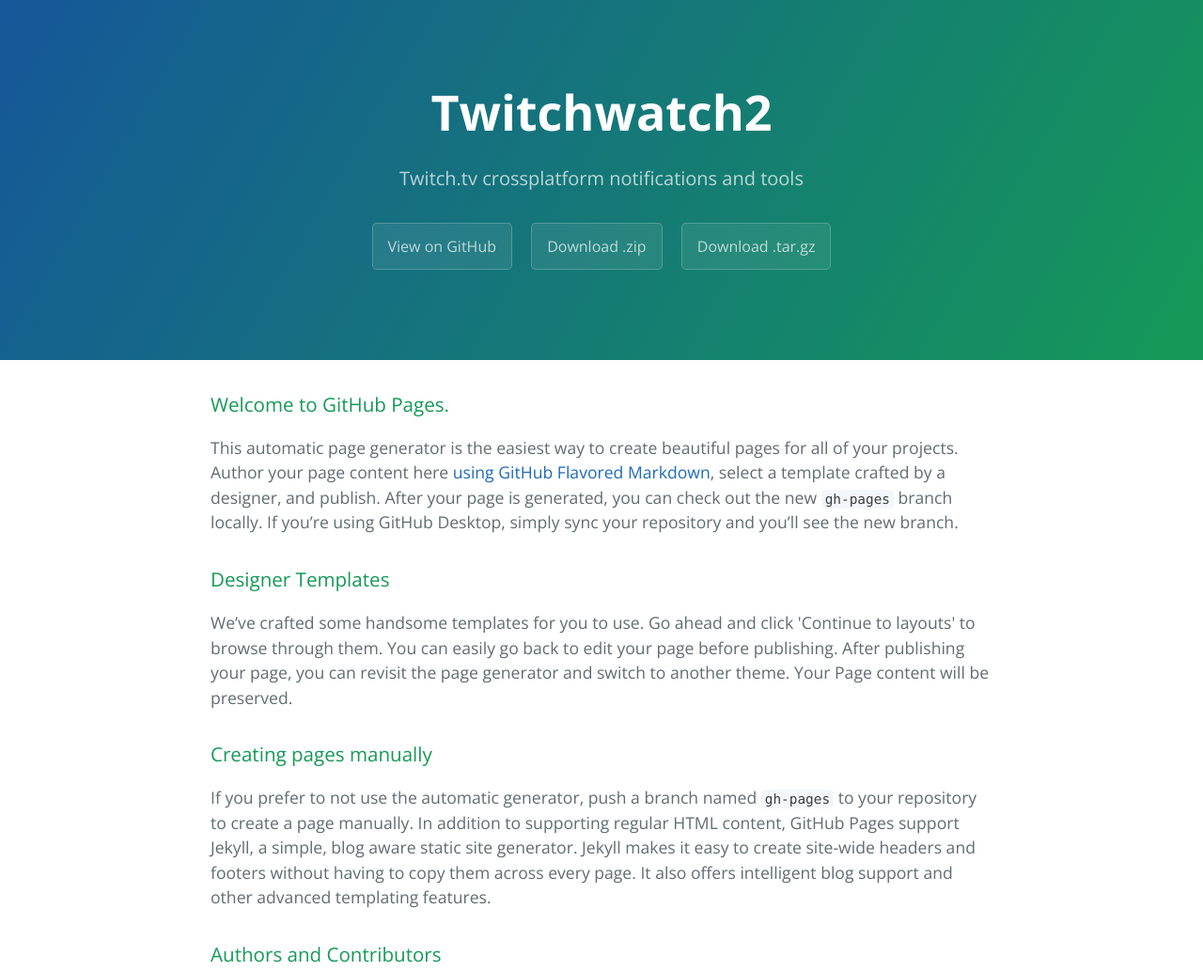
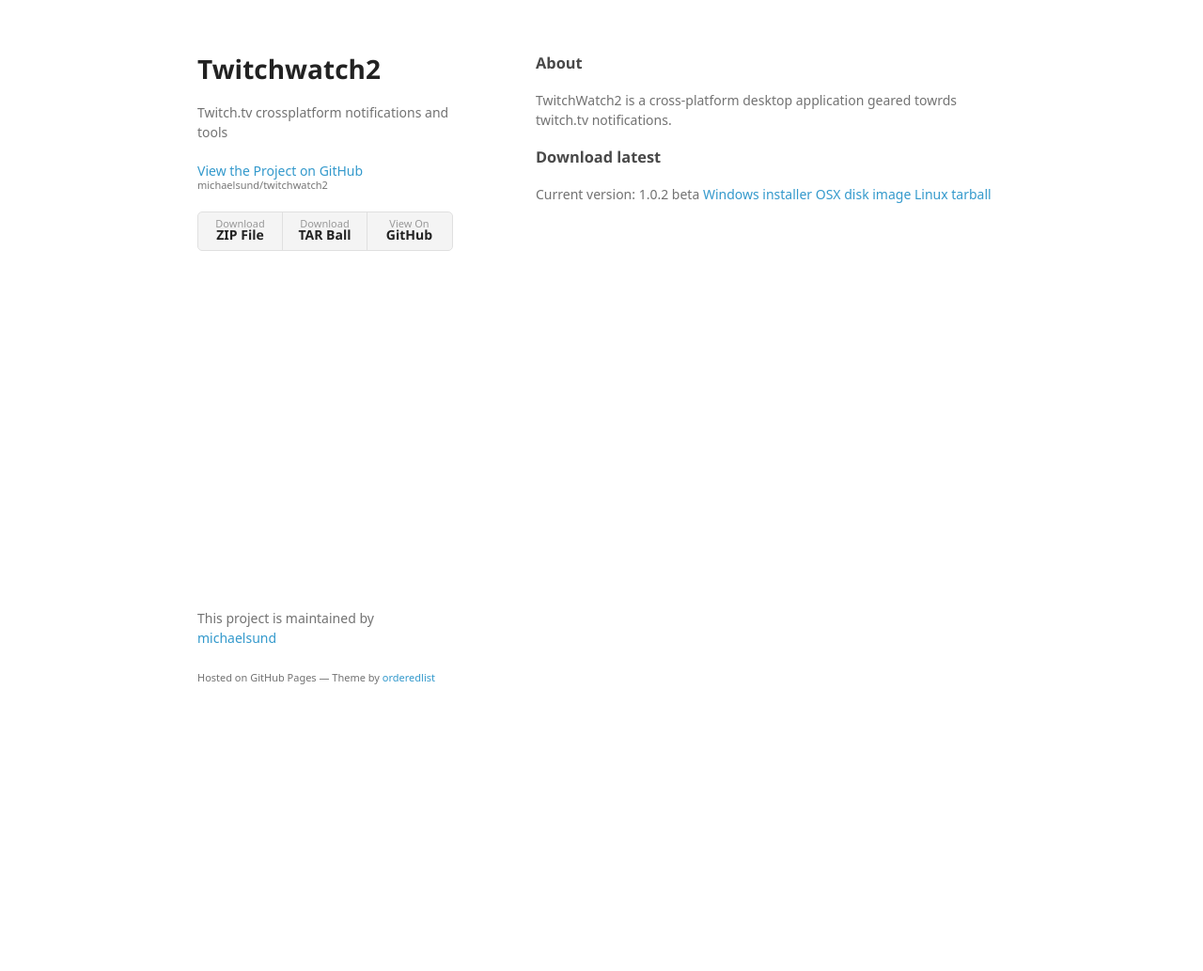
Before and after one commit to michaelsund/twitchwatch2, a plain HTML site: page index.html in a window 1280 px wide. Shown: the top 1033 px of the page at 94% size. After the commit the page ends 800 px from the top, so only its background shows below. Drawn offline with nearby package versions, Linux system fonts and the light colour scheme; a web font is replaced by a local one.

```diff
--- a/index.html
+++ b/index.html
@@ -1,57 +1,52 @@
-<!DOCTYPE html>
-<html lang="en-us">
+<!doctype html>
+<html>
   <head>
-    <meta charset="UTF-8">
+    <meta charset="utf-8">
+    <meta http-equiv="X-UA-Compatible" content="chrome=1">
     <title>Twitchwatch2 by michaelsund</title>
-    <meta name="viewport" content="width=device-width, initial-scale=1">
-    <link rel="stylesheet" type="text/css" href="stylesheets/normalize.css" media="screen">
-    <link href='https://fonts.googleapis.com/css?family=Open+Sans:400,700' rel='stylesheet' type='text/css'>
-    <link rel="stylesheet" type="text/css" href="stylesheets/stylesheet.css" media="screen">
-    <link rel="stylesheet" type="text/css" href="stylesheets/github-light.css" media="screen">
+
+    <link rel="stylesheet" href="stylesheets/styles.css">
+    <link rel="stylesheet" href="stylesheets/github-light.css">
+    <meta name="viewport" content="width=device-width">
+    <!--[if lt IE 9]>
+    <script src="//html5shiv.googlecode.com/svn/trunk/html5.js"></script>
+    <![endif]-->
   </head>
   <body>
-    <section class="page-header">
-      <h1 class="project-name">Twitchwatch2</h1>
-      <h2 class="project-tagline">Twitch.tv crossplatform notifications and tools</h2>
-      <a href="https://github.com/michaelsund/twitchwatch2" class="btn">View on GitHub</a>
-      <a href="https://github.com/michaelsund/twitchwatch2/zipball/master" class="btn">Download .zip</a>
-      <a href="https://github.com/michaelsund/twitchwatch2/tarball/master" class="btn">Download .tar.gz</a>
-    </section>
+    <div class="wrapper">
+      <header>
+        <h1>Twitchwatch2</h1>
+        <p>Twitch.tv crossplatform notifications and tools</p>
 
-    <section class="main-content">
-      <h3>
-<a id="welcome-to-github-pages" class="anchor" href="#welcome-to-github-pages" aria-hidden="true"><span aria-hidden="true" class="octicon octicon-link"></span></a>Welcome to GitHub Pages.</h3>
+        <p class="view"><a href="https://github.com/michaelsund/twitchwatch2">View the Project on GitHub <small>michaelsund/twitchwatch2</small></a></p>
 
-<p>This automatic page generator is the easiest way to create beautiful pages for all of your projects. Author your page content here <a href="https://guides.github.com/features/mastering-markdown/">using GitHub Flavored Markdown</a>, select a template crafted by a designer, and publish. After your page is generated, you can check out the new <code>gh-pages</code> branch locally. If you’re using GitHub Desktop, simply sync your repository and you’ll see the new branch.</p>
+
+        <ul>
+          <li><a href="https://github.com/michaelsund/twitchwatch2/zipball/master">Download <strong>ZIP File</strong></a></li>
+          <li><a href="https://github.com/michaelsund/twitchwatch2/tarball/master">Download <strong>TAR Ball</strong></a></li>
+          <li><a href="https://github.com/michaelsund/twitchwatch2">View On <strong>GitHub</strong></a></li>
+        </ul>
+      </header>
+      <section>
+        <h3>
+<a id="about" class="anchor" href="#about" aria-hidden="true"><span aria-hidden="true" class="octicon octicon-link"></span></a>About</h3>
+
+<p>TwitchWatch2 is a cross-platform desktop application geared towrds twitch.tv notifications.</p>
 
 <h3>
-<a id="designer-templates" class="anchor" href="#designer-templates" aria-hidden="true"><span aria-hidden="true" class="octicon octicon-link"></span></a>Designer Templates</h3>
+<a id="download-latest" class="anchor" href="#download-latest" aria-hidden="true"><span aria-hidden="true" class="octicon octicon-link"></span></a>Download latest</h3>
 
-<p>We’ve crafted some handsome templates for you to use. Go ahead and click 'Continue to layouts' to browse through them. You can easily go back to edit your page before publishing. After publishing your page, you can revisit the page generator and switch to another theme. Your Page content will be preserved.</p>
-
-<h3>
-<a id="creating-pages-manually" class="anchor" href="#creating-pages-manually" aria-hidden="true"><span aria-hidden="true" class="octicon octicon-link"></span></a>Creating pages manually</h3>
-
-<p>If you prefer to not use the automatic generator, push a branch named <code>gh-pages</code> to your repository to create a page manually. In addition to supporting regular HTML content, GitHub Pages support Jekyll, a simple, blog aware static site generator. Jekyll makes it easy to create site-wide headers and footers without having to copy them across every page. It also offers intelligent blog support and other advanced templating features.</p>
-
-<h3>
-<a id="authors-and-contributors" class="anchor" href="#authors-and-contributors" aria-hidden="true"><span aria-hidden="true" class="octicon octicon-link"></span></a>Authors and Contributors</h3>
-
-<p>You can <a href="https://help.github.com/articles/basic-writing-and-formatting-syntax/#mentioning-users-and-teams" class="user-mention">@mention</a> a GitHub username to generate a link to their profile. The resulting <code>&lt;a&gt;</code> element will link to the contributor’s GitHub Profile. For example: In 2007, Chris Wanstrath (<a href="https://github.com/defunkt" class="user-mention">@defunkt</a>), PJ Hyett (<a href="https://github.com/pjhyett" class="user-mention">@pjhyett</a>), and Tom Preston-Werner (<a href="https://github.com/mojombo" class="user-mention">@mojombo</a>) founded GitHub.</p>
-
-<h3>
-<a id="support-or-contact" class="anchor" href="#support-or-contact" aria-hidden="true"><span aria-hidden="true" class="octicon octicon-link"></span></a>Support or Contact</h3>
-
-<p>Having trouble with Pages? Check out our <a href="https://help.github.com/pages">documentation</a> or <a href="https://github.com/contact">contact support</a> and we’ll help you sort it out.</p>
-
-      <footer class="site-footer">
-        <span class="site-footer-owner"><a href="https://github.com/michaelsund/twitchwatch2">Twitchwatch2</a> is maintained by <a href="https://github.com/michaelsund">michaelsund</a>.</span>
-
-        <span class="site-footer-credits">This page was generated by <a href="https://pages.github.com">GitHub Pages</a> using the <a href="https://github.com/jasonlong/cayman-theme">Cayman theme</a> by <a href="https://twitter.com/jasonlong">Jason Long</a>.</span>
+<p>Current version: 1.0.2 beta
+<a href="https://files.osund.com/TwitchWatch2/1.0.2%20beta/1.0.2%20win/TwitchWatch2-1.0.2-win-x64.exe">Windows installer</a>
+<a href="https://files.osund.com/TwitchWatch2/1.0.2%20beta/1.0.2%20win/TwitchWatch2-1.0.2-installer.dmg.bz2">OSX disk image</a>
+<a href="https://files.osund.com/TwitchWatch2/1.0.2%20beta/1.0.2%20win/TwitchWatch2-1.0.2-linux-x64.tar.gz">Linux tarball</a></p>
+      </section>
+      <footer>
+        <p>This project is maintained by <a href="https://github.com/michaelsund">michaelsund</a></p>
+        <p><small>Hosted on GitHub Pages &mdash; Theme by <a href="https://github.com/orderedlist">orderedlist</a></small></p>
       </footer>
-
-    </section>
-
+    </div>
+    <script src="javascripts/scale.fix.js"></script>
 
   </body>
 </html>
--- /dev/null
+++ b/stylesheets/styles.css
@@ -0,0 +1,324 @@
+@font-face {
+  font-family: 'Noto Sans';
+  font-weight: 400;
+  font-style: normal;
+  src: url('../fonts/Noto-Sans-regular/Noto-Sans-regular.eot');
+  src: url('../fonts/Noto-Sans-regular/Noto-Sans-regular.eot?#iefix') format('embedded-opentype'),
+       local('Noto Sans'),
+       local('Noto-Sans-regular'),
+       url('../fonts/Noto-Sans-regular/Noto-Sans-regular.woff2') format('woff2'),
+       url('../fonts/Noto-Sans-regular/Noto-Sans-regular.woff') format('woff'),
+       url('../fonts/Noto-Sans-regular/Noto-Sans-regular.ttf') format('truetype'),
+       url('../fonts/Noto-Sans-regular/Noto-Sans-regular.svg#NotoSans') format('svg');
+}
+
+@font-face {
+  font-family: 'Noto Sans';
+  font-weight: 700;
+  font-style: normal;
+  src: url('../fonts/Noto-Sans-700/Noto-Sans-700.eot');
+  src: url('../fonts/Noto-Sans-700/Noto-Sans-700.eot?#iefix') format('embedded-opentype'),
+       local('Noto Sans Bold'),
+       local('Noto-Sans-700'),
+       url('../fonts/Noto-Sans-700/Noto-Sans-700.woff2') format('woff2'),
+       url('../fonts/Noto-Sans-700/Noto-Sans-700.woff') format('woff'),
+       url('../fonts/Noto-Sans-700/Noto-Sans-700.ttf') format('truetype'),
+       url('../fonts/Noto-Sans-700/Noto-Sans-700.svg#NotoSans') format('svg');
+}
+
+@font-face {
+  font-family: 'Noto Sans';
+  font-weight: 400;
+  font-style: italic;
+  src: url('../fonts/Noto-Sans-italic/Noto-Sans-italic.eot');
+  src: url('../fonts/Noto-Sans-italic/Noto-Sans-italic.eot?#iefix') format('embedded-opentype'),
+       local('Noto Sans Italic'),
+       local('Noto-Sans-italic'),
+       url('../fonts/Noto-Sans-italic/Noto-Sans-italic.woff2') format('woff2'),
+       url('../fonts/Noto-Sans-italic/Noto-Sans-italic.woff') format('woff'),
+       url('../fonts/Noto-Sans-italic/Noto-Sans-italic.ttf') format('truetype'),
+       url('../fonts/Noto-Sans-italic/Noto-Sans-italic.svg#NotoSans') format('svg');
+}
+
+@font-face {
+  font-family: 'Noto Sans';
+  font-weight: 700;
+  font-style: italic;
+  src: url('../fonts/Noto-Sans-700italic/Noto-Sans-700italic.eot');
+  src: url('../fonts/Noto-Sans-700italic/Noto-Sans-700italic.eot?#iefix') format('embedded-opentype'),
+       local('Noto Sans Bold Italic'),
+       local('Noto-Sans-700italic'),
+       url('../fonts/Noto-Sans-700italic/Noto-Sans-700italic.woff2') format('woff2'),
+       url('../fonts/Noto-Sans-700italic/Noto-Sans-700italic.woff') format('woff'),
+       url('../fonts/Noto-Sans-700italic/Noto-Sans-700italic.ttf') format('truetype'),
+       url('../fonts/Noto-Sans-700italic/Noto-Sans-700italic.svg#NotoSans') format('svg');
+}
+
+body {
+  background-color: #fff;
+  padding:50px;
+  font: 14px/1.5 "Noto Sans", "Helvetica Neue", Helvetica, Arial, sans-serif;
+  color:#727272;
+  font-weight:400;
+}
+
+h1, h2, h3, h4, h5, h6 {
+  color:#222;
+  margin:0 0 20px;
+}
+
+p, ul, ol, table, pre, dl {
+  margin:0 0 20px;
+}
+
+h1, h2, h3 {
+  line-height:1.1;
+}
+
+h1 {
+  font-size:28px;
+}
+
+h2 {
+  color:#393939;
+}
+
+h3, h4, h5, h6 {
+  color:#494949;
+}
+
+a {
+  color:#39c;
+  text-decoration:none;
+}
+
+a:hover {
+  color:#069;
+}
+
+a small {
+  font-size:11px;
+  color:#777;
+  margin-top:-0.3em;
+  display:block;
+}
+
+a:hover small {
+  color:#777;
+}
+
+.wrapper {
+  width:860px;
+  margin:0 auto;
+}
+
+blockquote {
+  border-left:1px solid #e5e5e5;
+  margin:0;
+  padding:0 0 0 20px;
+  font-style:italic;
+}
+
+code, pre {
+  font-family:Monaco, Bitstream Vera Sans Mono, Lucida Console, Terminal, Consolas, Liberation Mono, DejaVu Sans Mono, Courier New, monospace;
+  color:#333;
+  font-size:12px;
+}
+
+pre {
+  padding:8px 15px;
+  background: #f8f8f8;
+  border-radius:5px;
+  border:1px solid #e5e5e5;
+  overflow-x: auto;
+}
+
+table {
+  width:100%;
+  border-collapse:collapse;
+}
+
+th, td {
+  text-align:left;
+  padding:5px 10px;
+  border-bottom:1px solid #e5e5e5;
+}
+
+dt {
+  color:#444;
+  font-weight:700;
+}
+
+th {
+  color:#444;
+}
+
+img {
+  max-width:100%;
+}
+
+header {
+  width:270px;
+  float:left;
+  position:fixed;
+  -webkit-font-smoothing:subpixel-antialiased;
+}
+
+header ul {
+  list-style:none;
+  height:40px;
+  padding:0;
+  background: #f4f4f4;
+  border-radius:5px;
+  border:1px solid #e0e0e0;
+  width:270px;
+}
+
+header li {
+  width:89px;
+  float:left;
+  border-right:1px solid #e0e0e0;
+  height:40px;
+}
+
+header li:first-child a {
+  border-radius:5px 0 0 5px;
+}
+
+header li:last-child a {
+  border-radius:0 5px 5px 0;
+}
+
+header ul a {
+  line-height:1;
+  font-size:11px;
+  color:#999;
+  display:block;
+  text-align:center;
+  padding-top:6px;
+  height:34px;
+}
+
+header ul a:hover {
+  color:#999;
+}
+
+header ul a:active {
+  background-color:#f0f0f0;
+}
+
+strong {
+  color:#222;
+  font-weight:700;
+}
+
+header ul li + li + li {
+  border-right:none;
+  width:89px;
+}
+
+header ul a strong {
+  font-size:14px;
+  display:block;
+  color:#222;
+}
+
+section {
+  width:500px;
+  float:right;
+  padding-bottom:50px;
+}
+
+small {
+  font-size:11px;
+}
+
+hr {
+  border:0;
+  background:#e5e5e5;
+  height:1px;
+  margin:0 0 20px;
+}
+
+footer {
+  width:270px;
+  float:left;
+  position:fixed;
+  bottom:50px;
+  -webkit-font-smoothing:subpixel-antialiased;
+}
+
+@media print, screen and (max-width: 960px) {
+
+  div.wrapper {
+    width:auto;
+    margin:0;
+  }
+
+  header, section, footer {
+    float:none;
+    position:static;
+    width:auto;
+  }
+
+  header {
+    padding-right:320px;
+  }
+
+  section {
+    border:1px solid #e5e5e5;
+    border-width:1px 0;
+    padding:20px 0;
+    margin:0 0 20px;
+  }
+
+  header a small {
+    display:inline;
+  }
+
+  header ul {
+    position:absolute;
+    right:50px;
+    top:52px;
+  }
+}
+
+@media print, screen and (max-width: 720px) {
+  body {
+    word-wrap:break-word;
+  }
+
+  header {
+    padding:0;
+  }
+
+  header ul, header p.view {
+    position:static;
+  }
+
+  pre, code {
+    word-wrap:normal;
+  }
+}
+
+@media print, screen and (max-width: 480px) {
+  body {
+    padding:15px;
+  }
+
+  header ul {
+    width:99%;
+  }
+
+  header li, header ul li + li + li {
+    width:33%;
+  }
+}
+
+@media print {
+  body {
+    padding:0.4in;
+    font-size:12pt;
+    color:#444;
+  }
+}
```
Also changed, not shown: javascripts/scale.fix.js (added, +17 -0 lines), params.json (+1 -1 lines).
